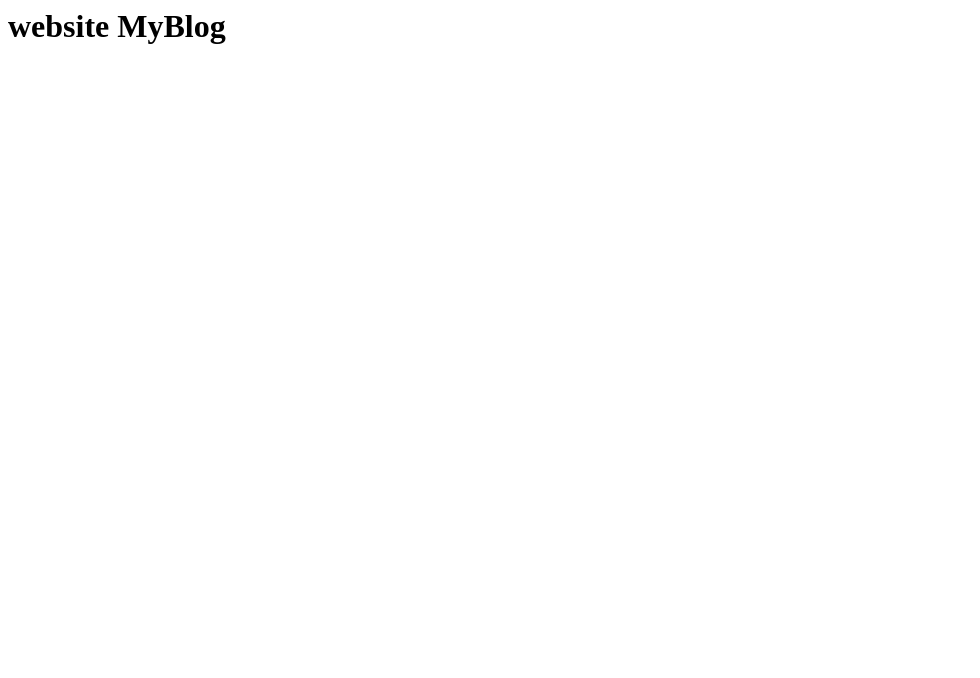
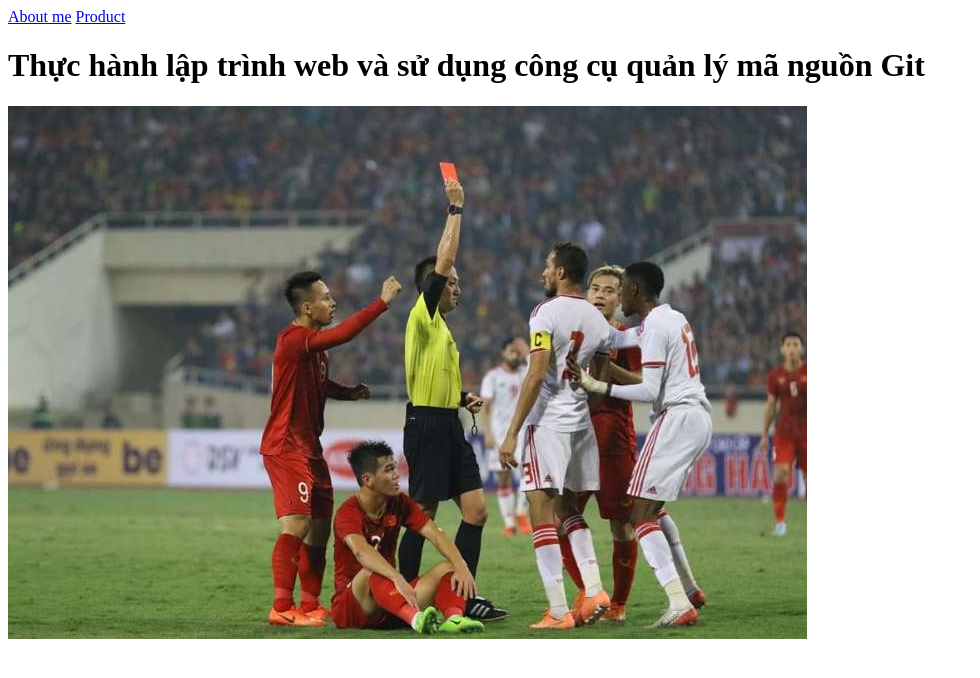
Before and after one commit to lavulam83/myblog, a plain HTML site: page index.html in a window 1280 px wide. Shown: the whole page, without its empty margins (0-980 px from the left). Drawn offline with Linux system fonts and the light colour scheme.

```diff
--- a/index.html
+++ b/index.html
@@ -1,3 +1,11 @@
-<h1>
-    website MyBlog
-</h1>
+<head>
+    <title>My Blog</title>
+</head>
+<body>
+    <a href="about.html">About me</a>
+    <a href="product.html">Product</a>
+    <h1>
+        Thực hành lập trình web và sử dụng công cụ quản lý mã nguồn Git
+    </h1>
+    <img src="anh.jpg" alt="">
+</body>
```
Also changed, not shown: about.html (added, +12 -0 lines), product.html (added, +12 -0 lines), anh.jpg (added).
